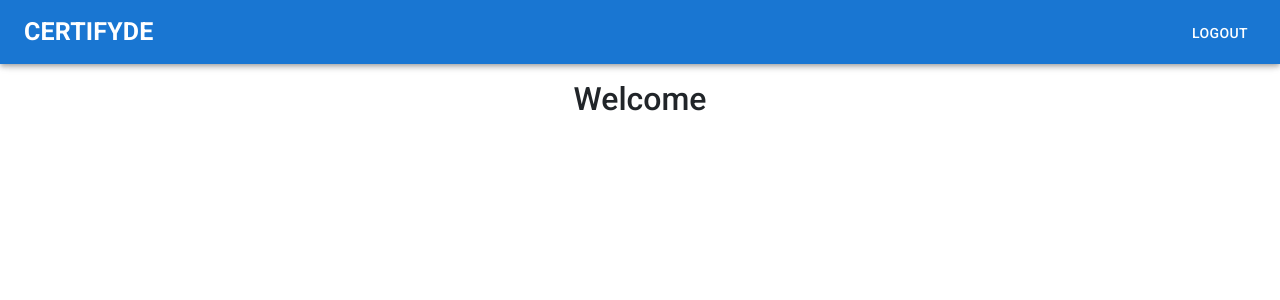
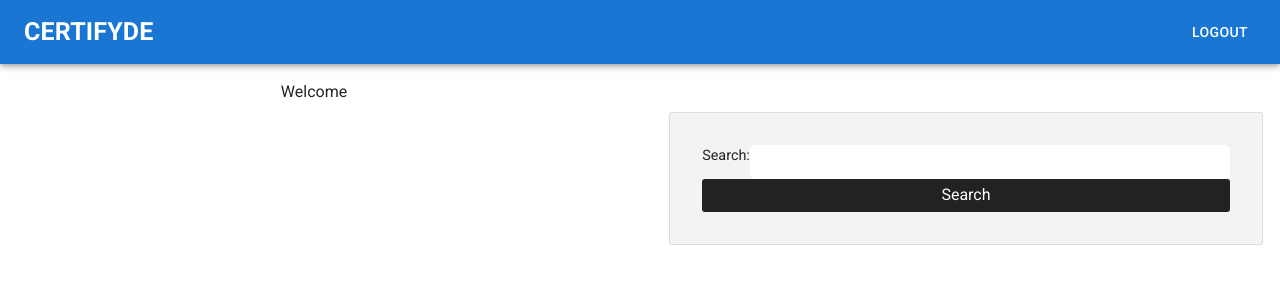
Before and after one commit to SounakRay1997/CertifydeUI, a React (Create React App) app: page /home in a window 1280 px wide. Shown: the top 300 px of the page. Built offline with nearby package versions, Linux system fonts and the light colour scheme; the HTML template or start-up script is replaced by a standard one; a web font is replaced by a local one; what amazon-cognito-identity-js would draw is missing.

Commit message:
Update HomePage.js

```diff
--- a/src/components/pages/HomePage.js
+++ b/src/components/pages/HomePage.js
@@ -1,4 +1,5 @@
 import React from 'react'
+import { useState } from 'react';
 import { useAuthDispatch, logout, useAuthState } from '../../context'
 //import styles from './dashboard.module.css'
 
@@ -7,7 +8,19 @@ import Box from '@mui/material/Box';
 import Toolbar from '@mui/material/Toolbar';
 import Typography from '@mui/material/Typography';
 import Button from '@mui/material/Button';
-import { Link } from 'react-router-dom';
+import Row from 'react-bootstrap/Row';
+import Col from 'react-bootstrap/Col';
+
+import '../../App.css'
+
+const LogoutButton = () => {
+    const dispatch = useAuthDispatch()
+    const handleLogout = () => {
+        logout(dispatch)
+        window.location.href = "/login";
+    }
+    return <Button className="header-link" color="inherit" onClick={handleLogout}>Logout</Button>;
+  }
 
 function ButtonAppBar() {
     return (
@@ -17,9 +30,7 @@ function ButtonAppBar() {
             <Typography variant="h6" component="div" sx={{ flexGrow: 1 }}>
               <a className="header-link" href="/home" color="inherit">CERTIFYDE</a>
             </Typography>
-            <Link className="header-link" color="inherit" to="/login">
-                <Button className="header-link" color="inherit" id="logout_button">Logout</Button>
-            </Link>
+            <LogoutButton />
           </Toolbar>
         </AppBar>
       </Box>
@@ -27,25 +38,30 @@ function ButtonAppBar() {
   }
 
 function HomePage(props) {
-    const dispatch = useAuthDispatch() // read dispatch method from context
+    //const dispatch = useAuthDispatch()  read dispatch method from context
     const userDetails = useAuthState() //read user details from context
     const email = userDetails.userDetails.email;
     console.log(email)
 
-    // const handleLogout = () => {
+    const [searchVal, setSearch] = useState('');
 
-    // }
-    React.useEffect(() => {
-      var element = document.getElementById("logout_button")
-      element.addEventListener("onClick", (event) => {
-        logout(dispatch) //call the logout action
+    const handleCourseSearch = event => {
+        event.preventDefault();
+        console.log()
+    }
 
-        props.history.push('/login') //navigate to logout page on logout
-      })
-    }, []);
     return (
-        <><ButtonAppBar /><div className="text-center m-5-auto">
-            <h2>Welcome {userDetails.userDetails.email}</h2>
+        <><ButtonAppBar />
+        <div className="text-center m-5-auto">
+        <Row>
+        <Col><div class="welcome_header">Welcome {userDetails.userDetails.email}</div></Col>
+        <Col><form className="multi_forms" onSubmit={handleCourseSearch}>
+                <label>Search:</label>
+                <input type="text" name="text" value={searchVal} onChange={event => setSearch(event.target.value)} required />
+                <button id="sub_btn" type="submit">Search</button>
+            </form>
+        </Col>
+        </Row>
         </div></>
     )
 }
```
